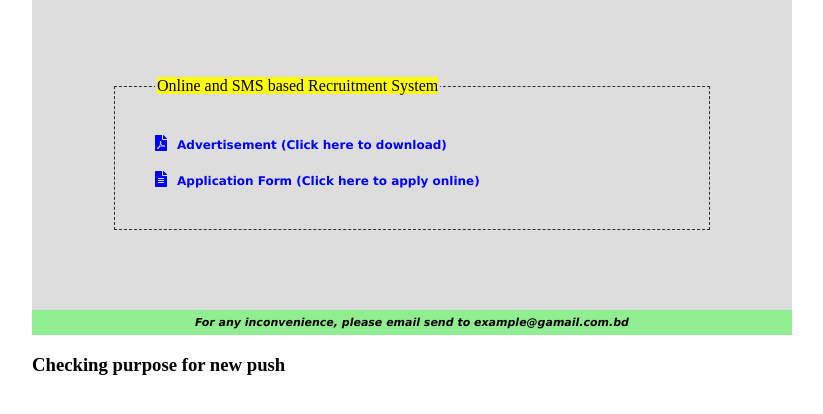
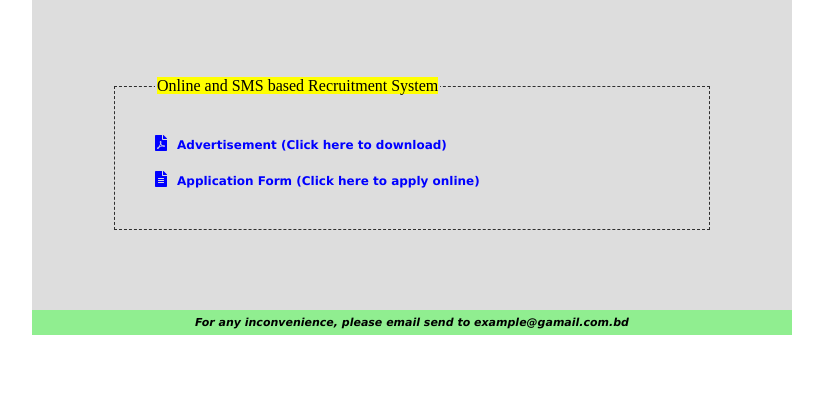
Before and after one commit to rashel68/anzacl-form, a plain HTML site: page job_application_form.html in a window 1280 px wide. Shown: the part 190-604 px from the top of the page, without its empty margins (228-1051 px from the left). Drawn offline with Linux system fonts and the light colour scheme.

Commit message:
delete ckh

```diff
--- a/job_application_form.html
+++ b/job_application_form.html
@@ -89,8 +89,7 @@
                 <td bgcolor="lightgreen">For any inconvenience, please email send to example@gamail.com.bd</td>
             </tr>
         </table>
-        <!-- Just chek for new push -->
-        <h3>Checking purpose for new push</h3>
+
 
     </div>
 </body>
```
